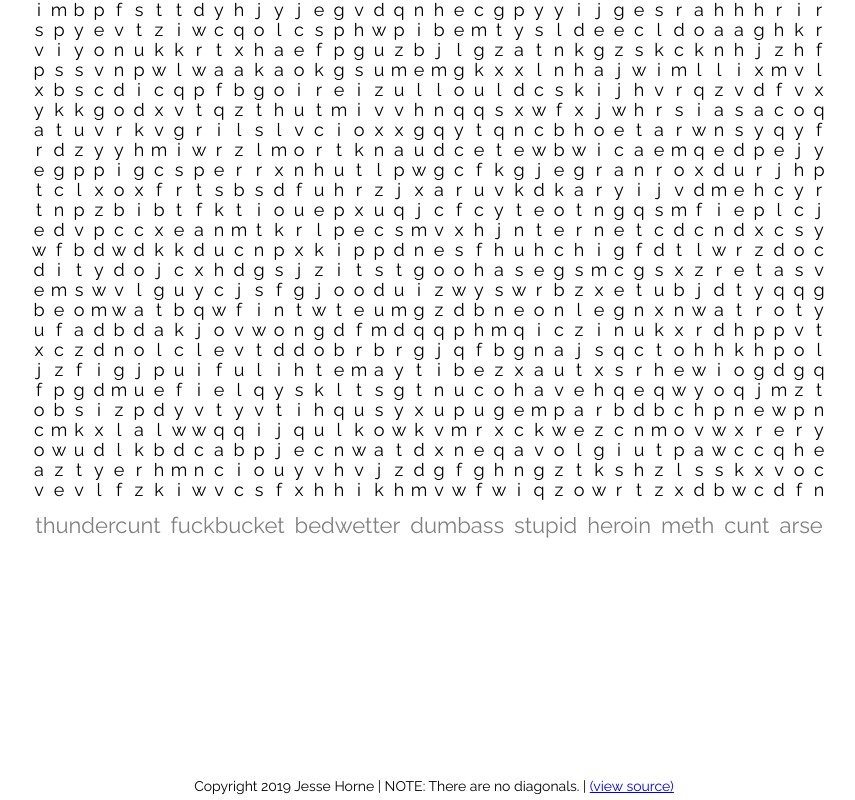
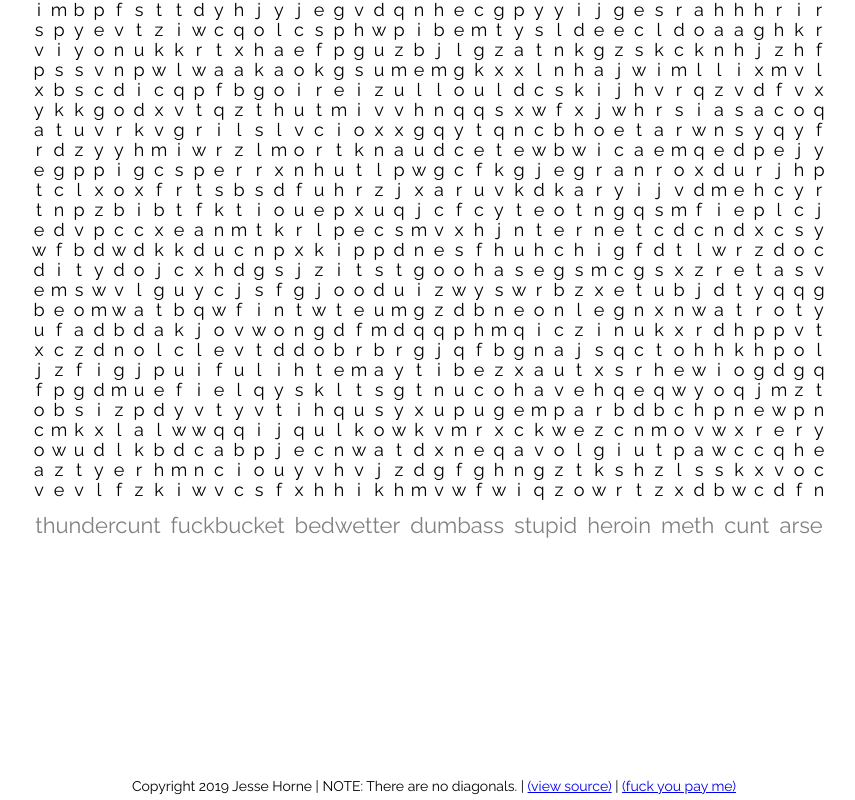
Before and after one commit to jessehorne/bigbadwordsearch, a plain HTML site: page index.html in a window 1280 px wide. Shown: the whole page, without its empty margins (211-1066 px from the left). Drawn offline with Linux system fonts and the light colour scheme.

Commit message:
added donate link

```diff
--- a/index.html
+++ b/index.html
@@ -10,7 +10,7 @@
     <div id="board"></div>
     <div id="words"></div>
 
-    <div class="footer">Copyright 2019 Jesse Horne | NOTE: There are no diagonals. | <a href="https://github.com/jessehorne/bigbadwordsearch/">(view source)</a></div>
+    <div class="footer">Copyright 2019 Jesse Horne | NOTE: There are no diagonals. | <a href="https://github.com/jessehorne/bigbadwordsearch/">(view source)</a> | <a href="https://buymeacoff.ee/sY6gmcx">(fuck you pay me)</a></div>
 
     <script type="text/javascript" src="./cross.js"></script>
   </body>
```
